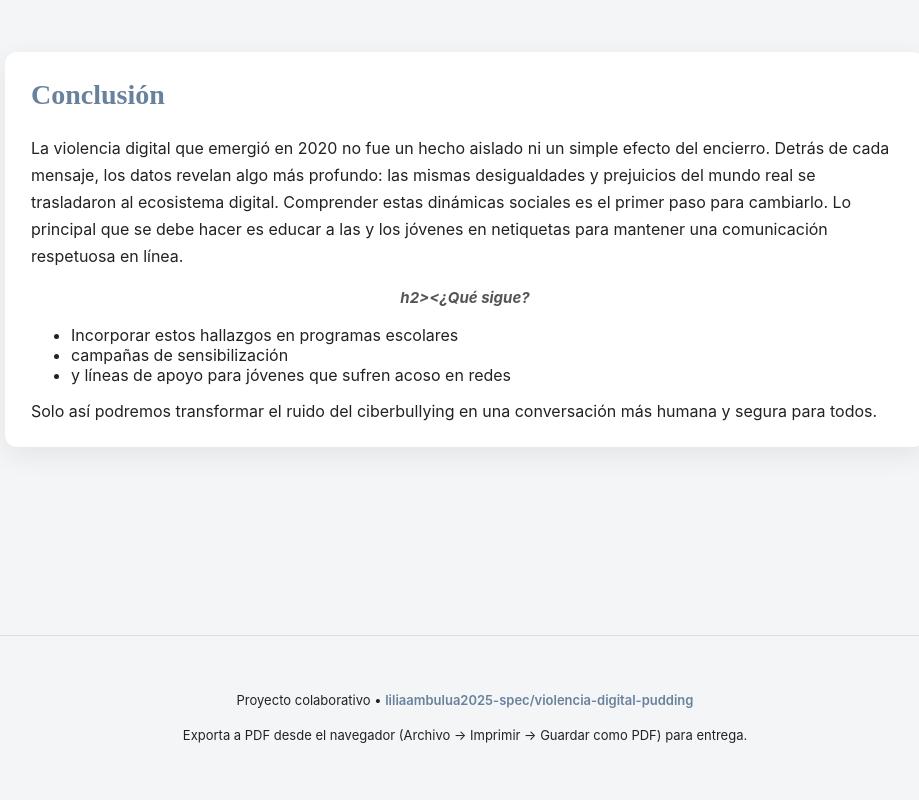
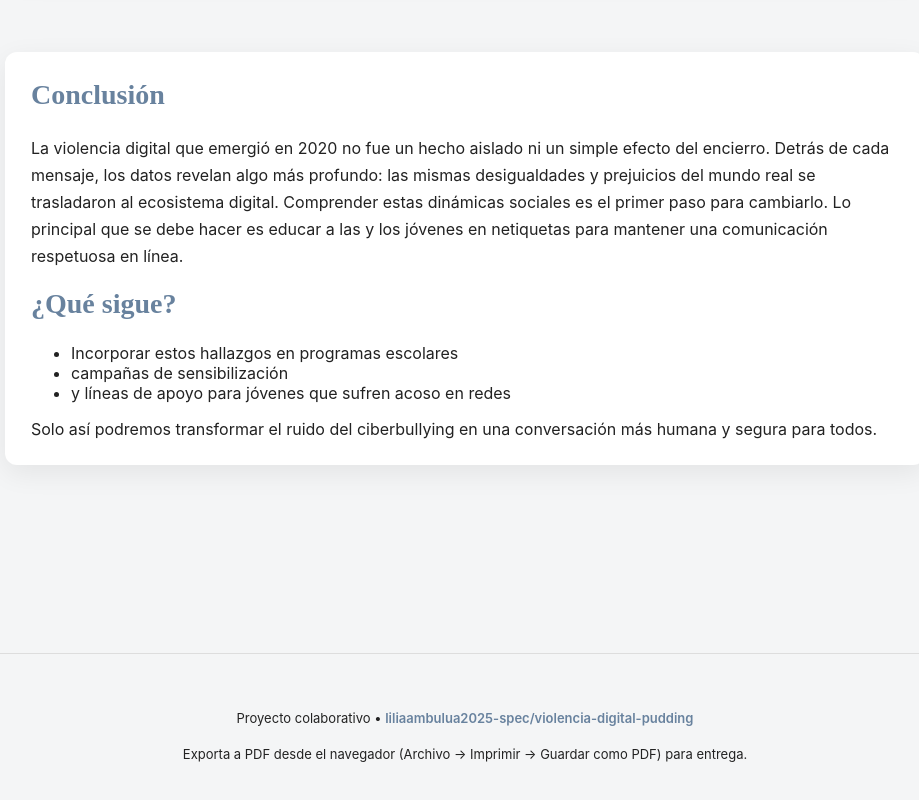
Before and after one commit to liliaambulua2025-spec/violencia-digital-pudding, a plain HTML site: page index.html in a window 1280 px wide. Shown: the part 4835-5635 px from the top of the page, without its empty margins (175-1094 px from the left). Drawn offline with Linux system fonts and the light colour scheme.

Commit message:
Update index.html

```diff
--- a/index.html
+++ b/index.html
@@ -316,7 +316,7 @@ Comprender estas dinámicas sociales es el primer paso para cambiarlo.
 Lo principal que se debe hacer es educar a las y los jóvenes en  netiquetas para mantener una comunicación respetuosa en línea.
 
         </p>
-        <p class="caption"><strong>h2><¿Qué sigue?</h2></strong>
+        <p class="caption"><strong><h2>¿Qué sigue?</h2></strong>
           <ul>
             <li>Incorporar estos hallazgos en programas escolares</li>
             <li>campañas de sensibilización</li>
```
